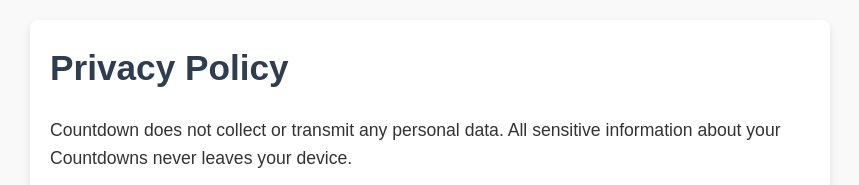
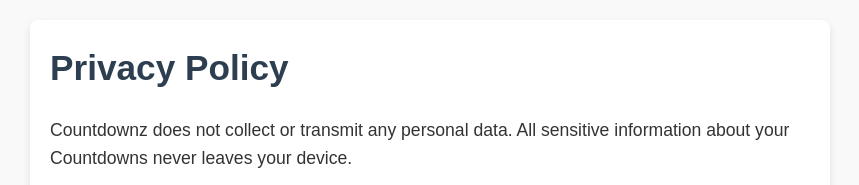
Before and after one commit to vladgershun/Countdowns, a plain HTML site: page index.html in a window 1280 px wide. Shown: the top 185 px of the page, without its empty margins (210-1069 px from the left). Drawn offline with Linux system fonts and the light colour scheme.

Commit message:
Update index.html

```diff
--- a/index.html
+++ b/index.html
@@ -9,7 +9,7 @@
 <body>
     <div class="container">
         <h1>Privacy Policy</h1>
-        <p>Countdown does not collect or transmit any personal data. All sensitive information about your Countdowns never leaves your device.</p>
+        <p>Countdownz does not collect or transmit any personal data. All sensitive information about your Countdowns never leaves your device.</p>
         <p>This Privacy Policy could be updated in the future as Countdown gains new features. Your continued use of this app after any change in this Privacy Policy will constitute your acceptance of such change.</p>
         <p class="last-update">Last update: Jan 11, 2025</p>
     </div>
```
